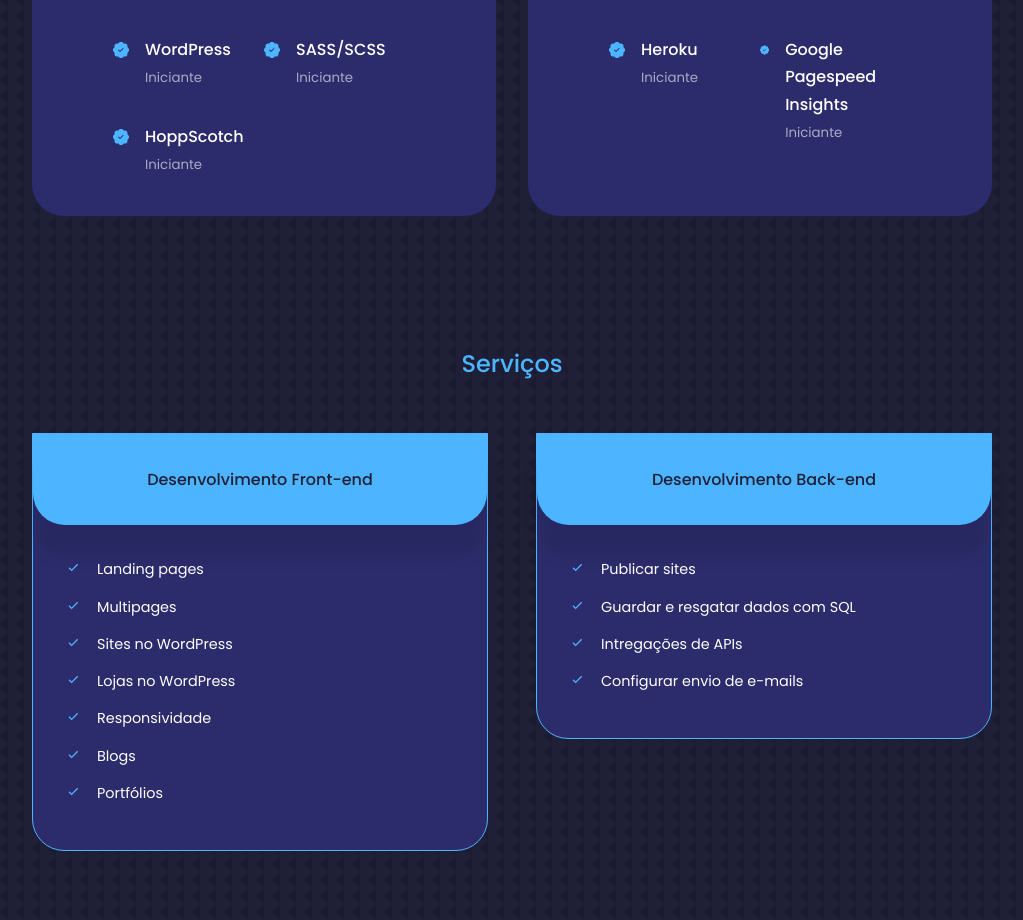
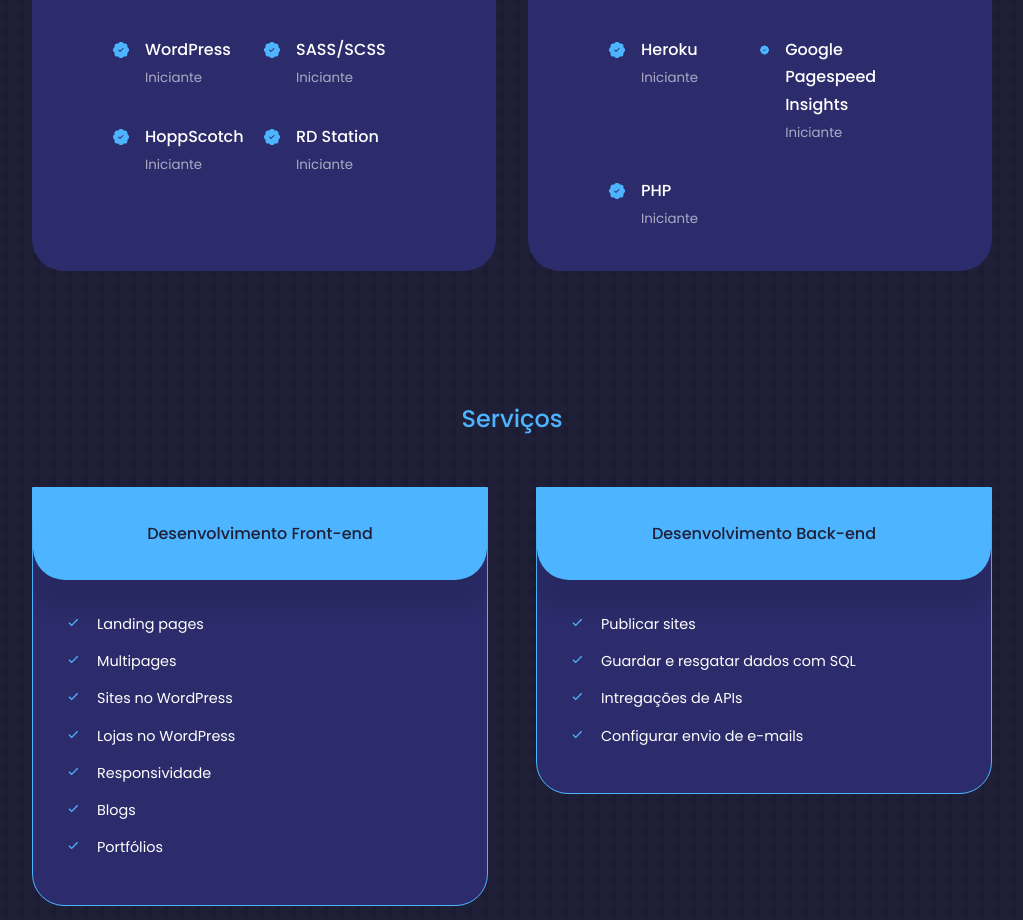
Before and after one commit to petrucc1/petrucci.github.io, a React (Create React App) app: page / in a window 1280 px wide. Shown: the part 1960-2880 px from the top of the page, without its empty margins (128-1151 px from the left). Built offline with nearby package versions, Linux system fonts and the light colour scheme.

Commit message:
Update Experience.jsx

```diff
--- a/src/components/experience/Experience.jsx
+++ b/src/components/experience/Experience.jsx
@@ -87,6 +87,13 @@ const Experience = () => {
                 <small className="text-light">Iniciante</small>
               </div>
             </article>
+            <article className="experience__details">
+              <BsPatchCheckFill className="experience__details-icon" />
+              <div>
+                <h4>RD Station</h4>
+                <small className="text-light">Iniciante</small>
+              </div>
+            </article>
           </div>
         </div>
         {/* END OF FRONTEND */}
@@ -164,6 +171,13 @@ const Experience = () => {
                 <small className="text-light">Iniciante</small>
               </div>
             </article>
+            <article className="experience__details">
+              <BsPatchCheckFill className="experience__details-icon" />
+              <div>
+                <h4>PHP</h4>
+                <small className="text-light">Iniciante</small>
+              </div>
+            </article>
           </div>
         </div>
       </div>
```
